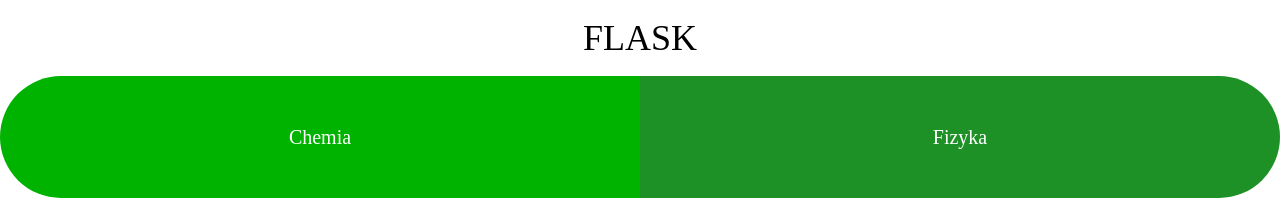
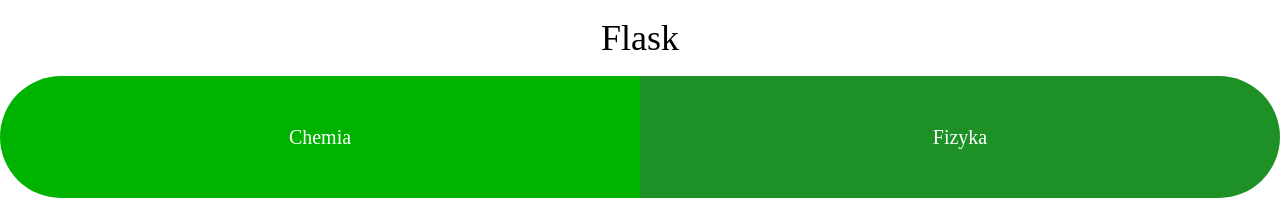
Before and after one commit to arkus7/Flask, a website: page www/index.html in a window 1280 px wide. Shown: the top 200 px of the page. Drawn offline with Linux system fonts and the light colour scheme.

```diff
--- a/www/index.html
+++ b/www/index.html
@@ -10,7 +10,7 @@
 </head>
 <body>
   <div class="app">
-    <div id="logo"><h1>FLASK</h1></div>
+    <div id="logo"><h1>Flask</h1></div>
     <div id="subjects">
       <div id="chemistry">Chemia</div>
       <div id="physics">Fizyka</div>
```
Also changed, not shown: 1 other file.
